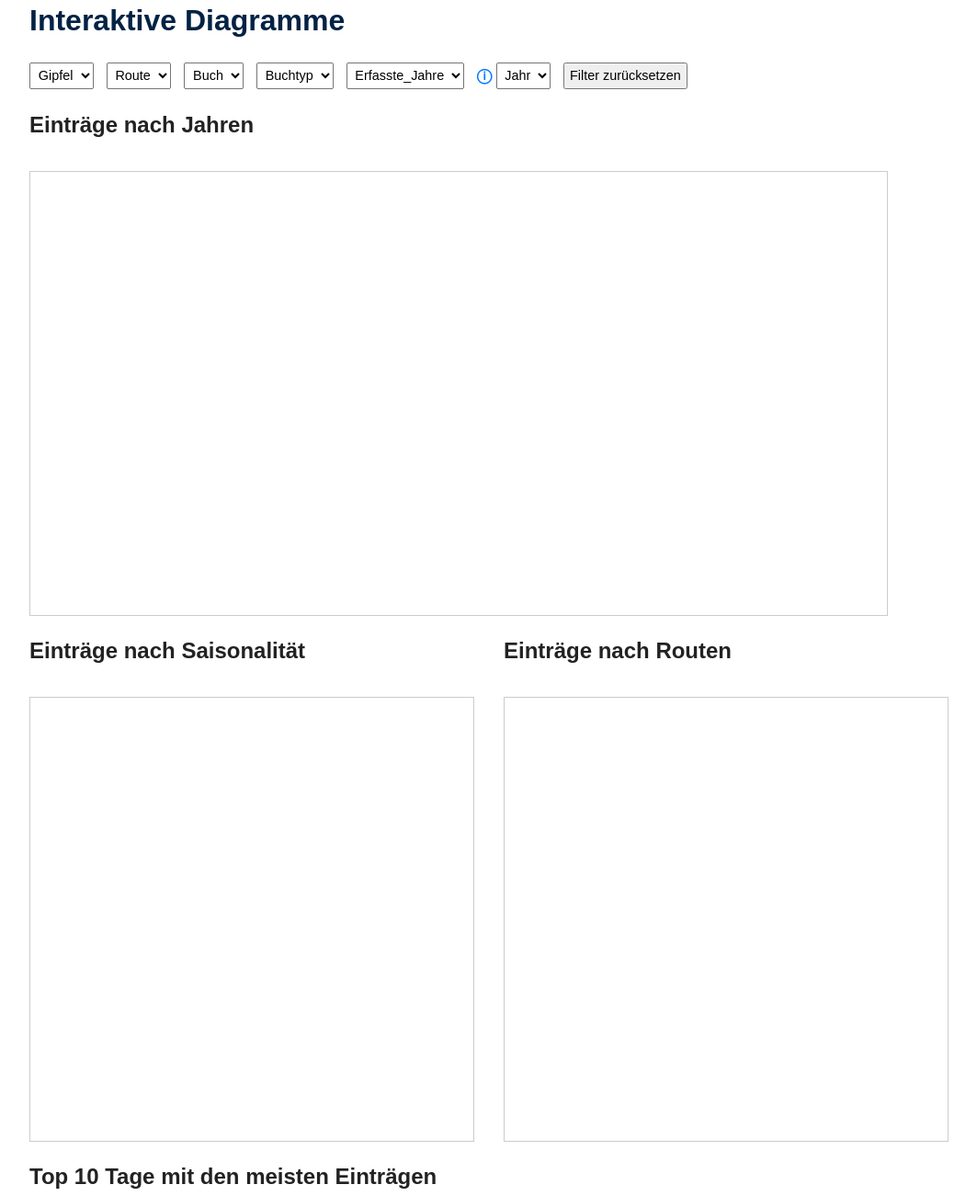
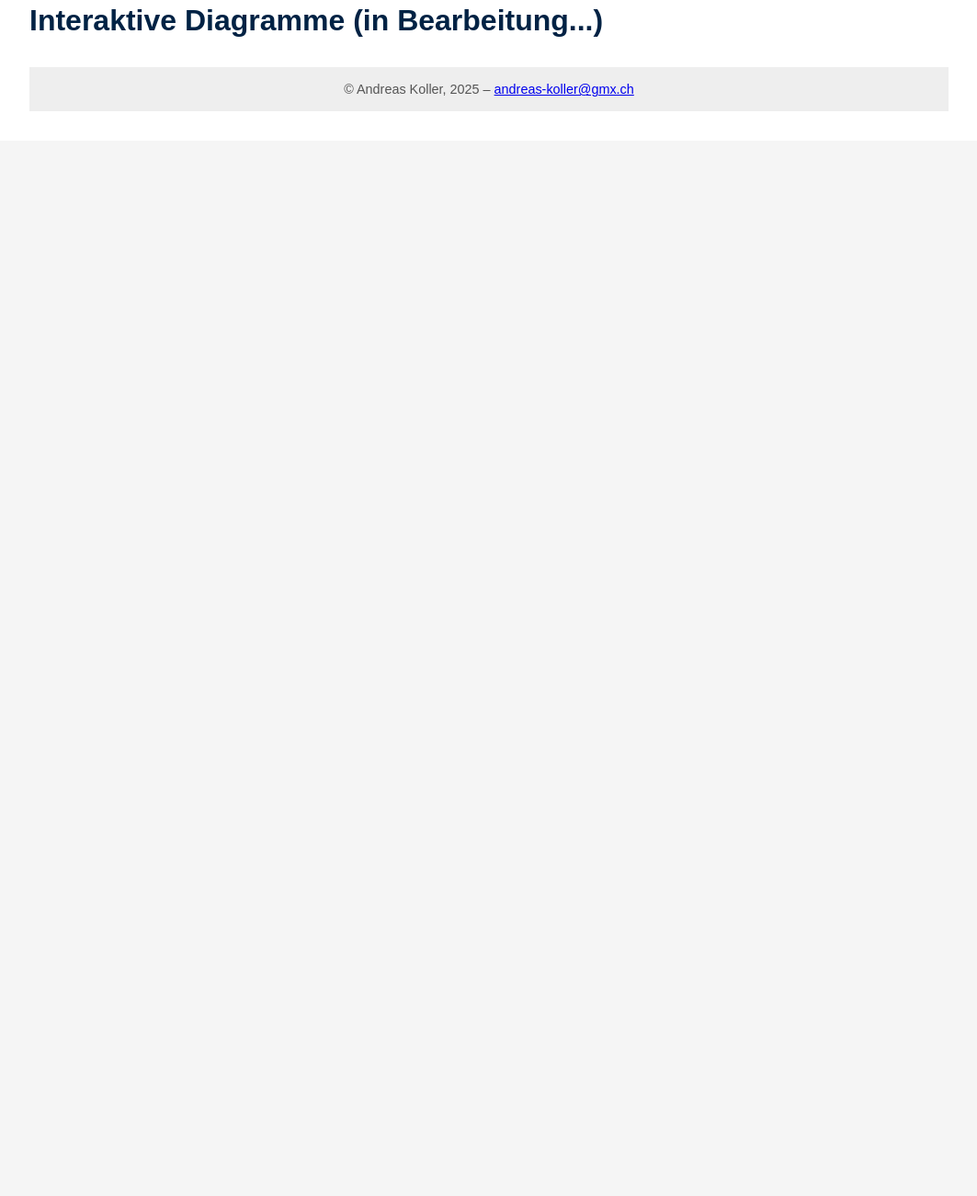
Before and after one commit to AlpsteinDB/DB, a plain HTML site: page charts.html in a window 1280 px wide. Shown: the part 99-1400 px from the top of the page at 92% size, without its empty margins (108-1171 px from the left). After the commit the page ends 800 px from the top, so only its background shows below. Drawn offline with nearby package versions, Linux system fonts and the light colour scheme; no server answers.

Commit message:
Update charts.html

```diff
--- a/charts.html
+++ b/charts.html
@@ -47,35 +47,7 @@
   </header>
 
   <main>
-    <h1>Interaktive Diagramme</h1>
-
-    <div class="filter-container">
-      <select id="filterGipfel" required><option value="">Gipfel</option></select>
-      <select id="filterRoute"><option value="">Route</option></select>
-      <select id="filterBuch"><option value="">Buch</option></select>
-      <select id="filterBuchtyp"><option value="">Buchtyp</option></select>
-      <label style="display: inline-block; position: relative;"><select id="filterErfasste_Jahre"><option value="">Erfasste_Jahre</option></select><span title="Komplett = Zeigt nur Jahre an, welche komplett vom 1. Jan. bis zum 31. Dez. abgedeckt sind. Dieser Filter ist hilfreich für die Statistik &quot;Einträge nach Jahren&quot; und &quot;Einträge nach Saisonalität&quot;. Unvollständig = Gipfelbuch startet bzw. endet unterjährig, ohne dass ein anderes nahtlos anknüpft. Oder es sind für das entsprechende Jahr lediglich Wand-/Gratbücher vorhanden, aber kein Gipfelbuch." style="cursor: help; margin-left: 4px; color: #007BFF; font-weight: bold;">&#9432;</span></label>
-      <select id="filterJahr"><option value="">Jahr</option></select>
-      <button onclick="resetFilters()">Filter zurücksetzen</button>
-    </div>
-
-    <h2>Einträge nach Jahren</h2>
-    <canvas id="jahrChart" width="900" height="450"></canvas>
-
-    <div class="chart-row">
-      <div class="chart-col">
-        <h2>Einträge nach Saisonalität</h2>
-        <canvas id="saisonChart" width="450" height="450"></canvas>
-      </div>
-      <div class="chart-col">
-        <h2>Einträge nach Routen</h2>
-        <canvas id="routeChart" width="450" height="450"></canvas>
-      </div>
-    </div>
-
-    <h2>Top 10 Tage mit den meisten Einträgen</h2>
-    <canvas id="top10Chart" width="900" height="450"></canvas>
-  </main>
+    <h1>Interaktive Diagramme (in Bearbeitung...)</h1>
 
   <footer>
     © Andreas Koller, 2025 – <a href="mailto:andreas-koller@gmx.ch">andreas-koller@gmx.ch</a>
```
